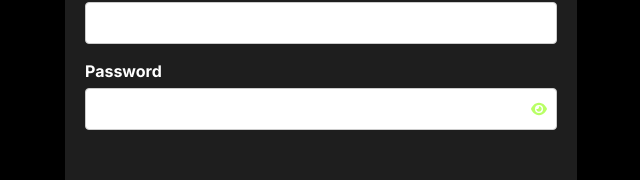
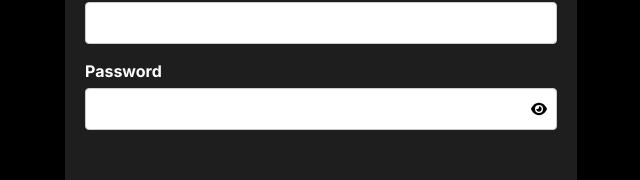
Before and after one commit to Kingjohneycodey/school-management, a Next.js app: page /login in a window 1280 px wide. Shown: the part 330-510 px from the top of the page, without its empty margins (319-959 px from the left). Built offline with nearby package versions, Linux system fonts and the light colour scheme.

Commit message:
Working on the dashboard layout

```diff
--- a/src/app/login/page.tsx
+++ b/src/app/login/page.tsx
@@ -110,6 +110,7 @@ const Login = () => {
             name="email"
             value={formData.email}
             onChange={handleChange}
+            className="text-[var(--secondary)]"
             style={{
               width: "100%",
               padding: "8px",
@@ -138,6 +139,7 @@ const Login = () => {
               name="password"
               value={formData.password}
               onChange={handleChange}
+              className="text-[var(--secondary)]"
               style={{
                 width: "100%",
                 padding: "8px",
@@ -155,7 +157,7 @@ const Login = () => {
                 cursor: "pointer",
 
               }}
-              className="text-[var(--primary)]"
+              className="text-[var(--secondary)]"
             >
               {showPassword ? <FaEyeSlash /> : <FaEye />}
             </span>
```
